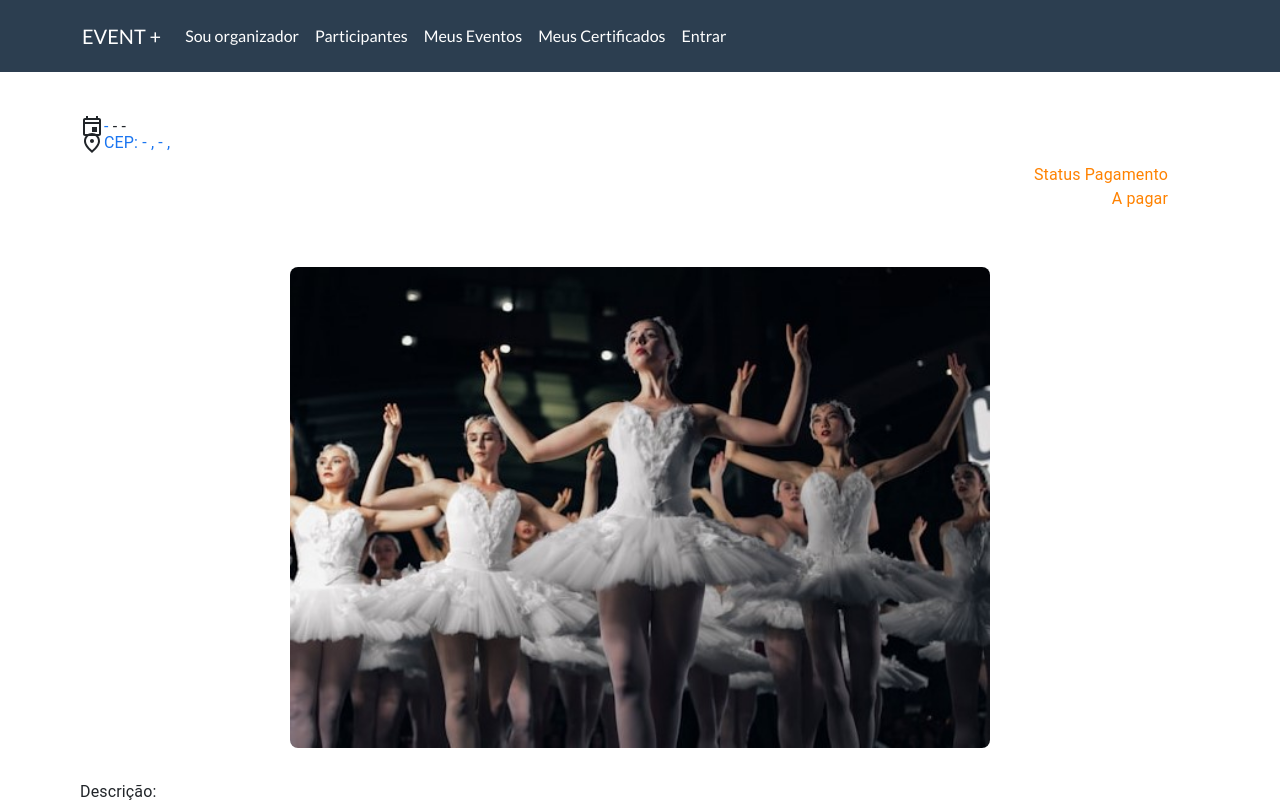
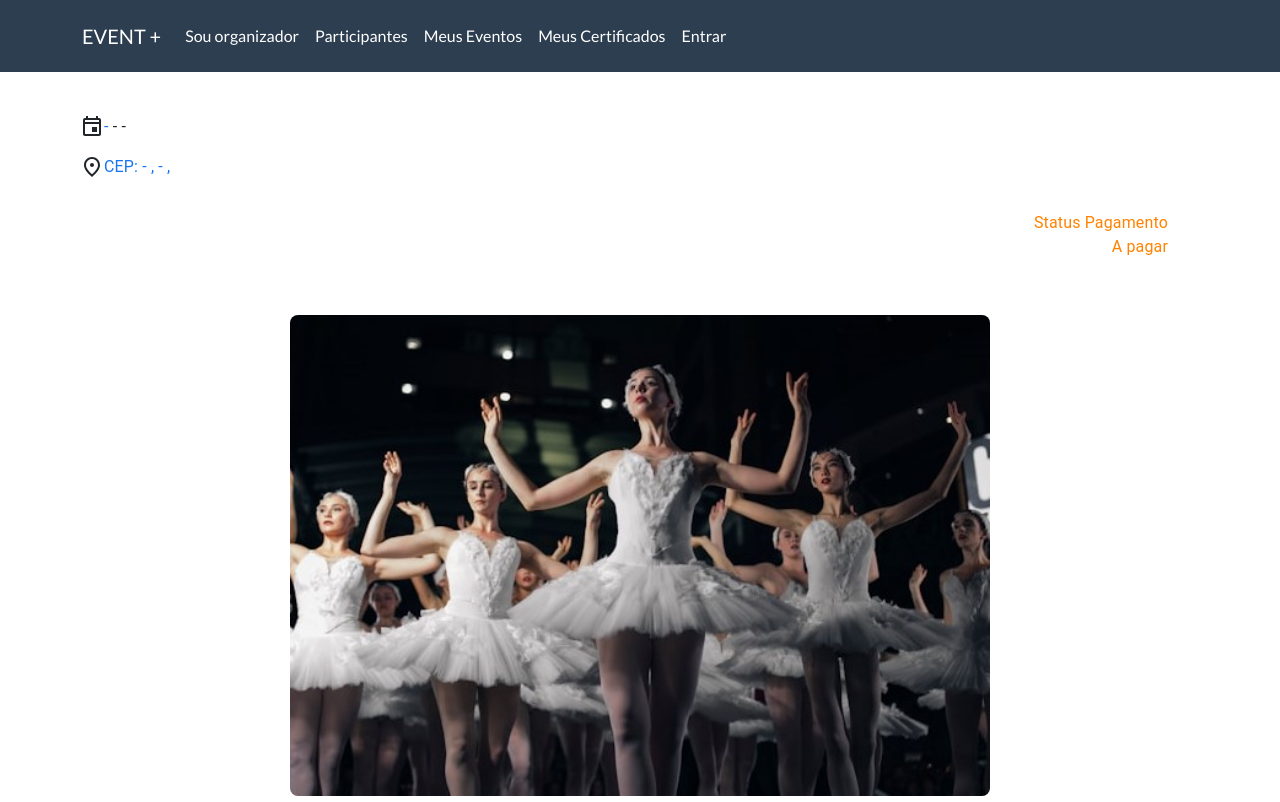
Before and after one commit to SophiaMFerreira/SistemaEventos, a React (Create React App) app: page /meus-eventos/1 in a window 1280 px wide. Shown: the top 802 px of the page. Built offline with nearby package versions, Linux system fonts and the light colour scheme; no server answers.

Commit message:
style: 'box-info-eventos' with minHeight in the lines

```diff
--- a/src/components/box-info-evento.jsx
+++ b/src/components/box-info-evento.jsx
@@ -1,5 +1,3 @@
-import { useState, useEffect } from "react";
-import Box from "@mui/material/Box";
 import Typography from "@mui/material/Typography";
 import Grid from "@mui/material/Grid";
 import InsertInvitationOutlinedIcon from '@mui/icons-material/InsertInvitationOutlined';
@@ -40,16 +38,16 @@ function BoxInfoEvento({nomeEvento,
     };
 
     return (
-        <Box sx={{px: { xs: 2, sm: 4, md: 6 }, py: 2, boxSizing: "border-box"}}>
-            <Typography variant="h2" id="titulo" sx={{fontSize: { xs: "1.6rem", sm: "2rem" }, mb: 2}}>{nomeEvento}</Typography>
+        <Grid sx={{px: { xs: 2, sm: 4, md: 6 }, py: 2, boxSizing: "border-box"}}>
+            <Typography variant="h2" id="titulo" sx={{fontSize: { xs: "1.6rem", sm: "2rem" }, mb: 3}}>{nomeEvento}</Typography>
             <Grid  container direction="row" spacing={2} size={10}>
                 <Grid container direction="column" size="grow" spacing={1} sx={{px: { xs: 0, sm: 3 }, py: 1, alignItems: "center", alignItems: "flex-start"}}>
-                    <Grid  container direction="row" spacing={1} sx={{alignItems: "flex-start"}}>
+                    <Grid  container direction="row" spacing={1} sx={{minHeight: 48, alignItems: "flex-start"}}>
                         <InsertInvitationOutlinedIcon size={1}/>
                         <Typography variant="body1" textAlign="left"><span className="destaqueAzul">{formatarData(dataInicioEvento)} - {horaInicioEvento}</span> -  {formatarData(dataFimEvento)} - {horaFimEvento}</Typography>
                         <Grid size="grow"/>
                     </Grid>
-                    <Grid  container direction="row" spacing={1} sx={{alignItems: "flex-start"}}>
+                    <Grid  container direction="row" spacing={1} sx={{minHeight: 48, alignItems: "flex-start"}}>
                         <FmdGoodOutlinedIcon/>
                         <Typography variant="body1" textAlign="left"><span className="destaqueAzul">CEP: {cep} - {logradouro} {numero}, {bairro} - {cidade}, {estado} {complemento && ` (${complemento})`}</span></Typography>
                         <Grid size="grow"/>
@@ -60,7 +58,7 @@ function BoxInfoEvento({nomeEvento,
                     <Typography variant="body1" textAlign="rigth" className="destaqueLaranja" sx={{ textAlign: { xs: "left", sm: "right" } }}>{valor}</Typography>
                 </Grid>
             </Grid>
-        </Box>
+        </Grid>
     );
 }
 export default BoxInfoEvento;
```
